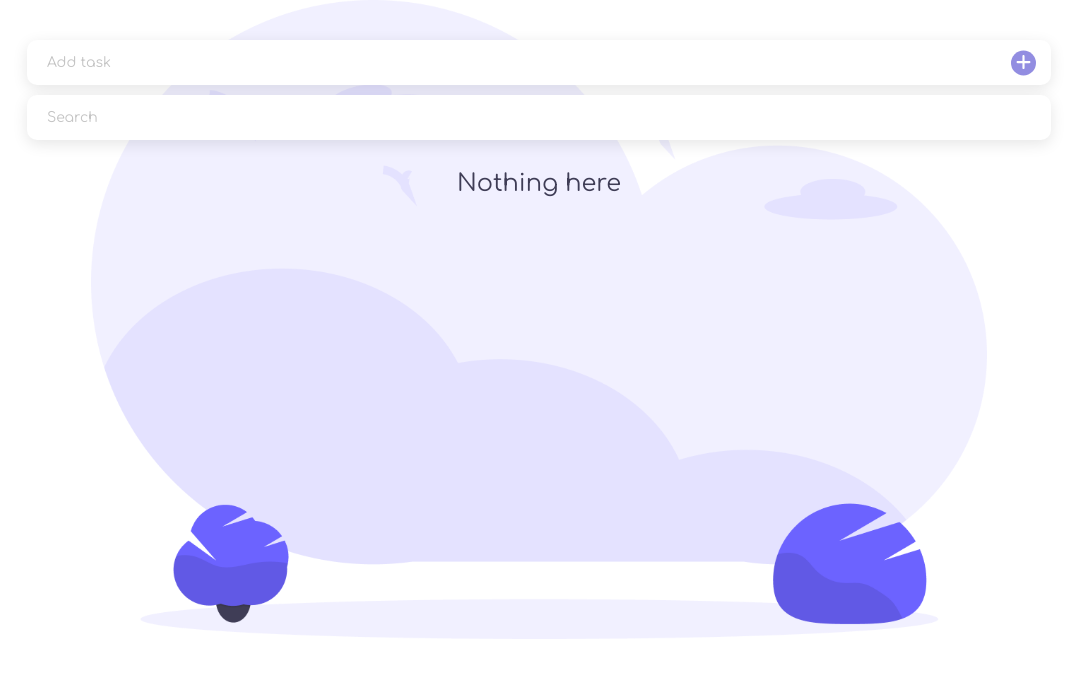
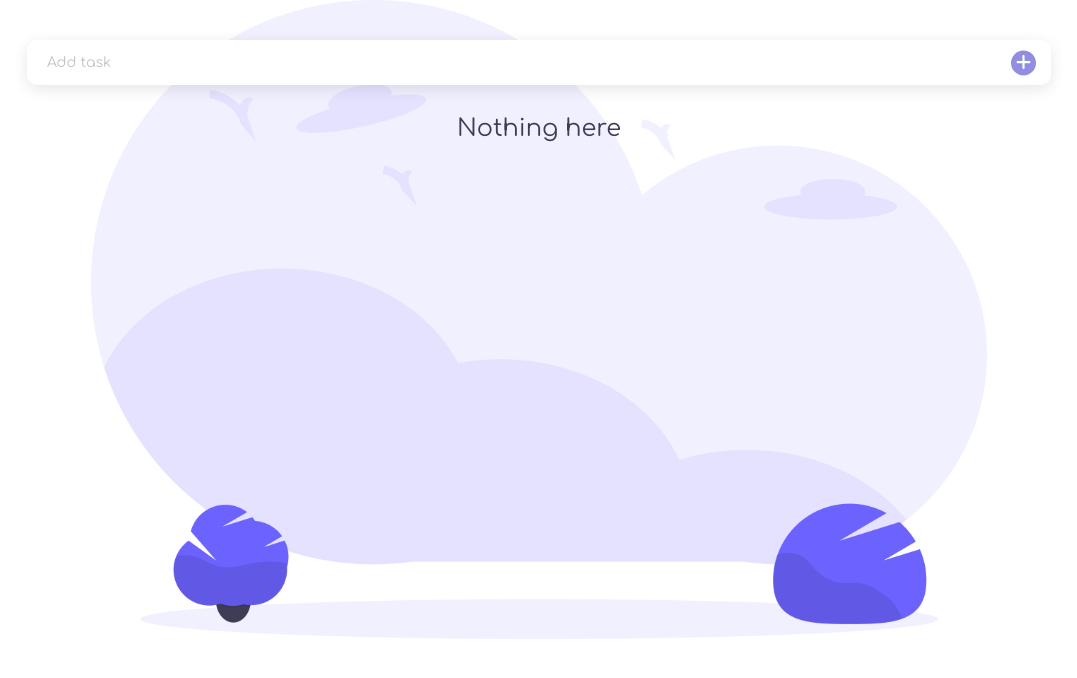
Before and after one commit to LordProche/react-todo, a React (Create React App) app: page / in a window 1280 px wide. Shown: the top 678 px of the page, without its empty margins (101-1178 px from the left). Built offline with nearby package versions, Linux system fonts and the light colour scheme.

Commit message:
Decomposition. Now input more flexible

```diff
--- a/src/App.js
+++ b/src/App.js
@@ -1,21 +1,10 @@
 import React from 'react';
-import List from "./components/List/List";
-import InputForm from "./components/InputForm/InputForm";
-import {useDispatch} from "react-redux";
-import {addTask} from "./redux/tasksSlice";
+import ControllableList from "./components/ControllableList/ControllableList";
 
 const App = () => {
-    const dispatch = useDispatch()
     return (
         <>
-            <InputForm
-                placeholder='Add task'
-                onEnter={(message) => dispatch(addTask(message))}
-                style={{marginTop: '40px'}}
-                withButton={true}
-            />
-            <InputForm placeholder='Search' onEnter={(message) => dispatch(addTask(message))} style={{marginTop: '10px'}}/>
-            <List/>
+            <ControllableList/>
         </>
     );
 };
--- /dev/null
+++ b/src/components/ControlForm/ControlForm.jsx
@@ -0,0 +1,43 @@
+import React, {useState} from 'react';
+
+import {addTask} from "../../redux/tasksSlice";
+import {useDispatch} from "react-redux";
+
+import Input from "../UI/Input/Input";
+import PlusButton from "../UI/PlusButton/PlusButton";
+
+import styles from './ControlForm.module.css';
+
+const ControlForm = () => {
+    const dispatch = useDispatch()
+    const [newTaskTitle, setNewTaskTitle] = useState('')
+
+    const createTask = () => {
+        dispatch(addTask(newTaskTitle))
+        setNewTaskTitle('')
+    }
+
+    const addTaskByEnter = (e) => {
+        if(e.key === 'Enter' && newTaskTitle){
+           createTask()
+        }
+    }
+
+    return (
+        <div className={styles.form}>
+            <Input
+                placeholder='Add task'
+                value={newTaskTitle}
+                onChange={(e) => setNewTaskTitle(e.target.value)}
+                onKeyDown={addTaskByEnter}
+                className={styles.task_input}
+            >
+                <PlusButton disabled={!newTaskTitle} onClick={createTask}/>
+            </Input>
+
+            {/*<Input placeholder='Search' onChange={(e) => console.log(e.target.value)} style={{marginTop: '10px'}}/>*/}
+        </div>
+    );
+};
+
+export default ControlForm;
--- /dev/null
+++ b/src/components/ControlForm/ControlForm.module.css
@@ -0,0 +1,22 @@
+.form{
+    width:80%;
+    margin:0 auto;
+    display:grid;
+    grid-template-columns: 1fr;
+    position: relative;
+}
+.form button{
+    position:absolute;
+    right:15px;
+    top:50%;
+    transform: translateY(-50%);
+}
+
+.task_input{
+    margin-top:40px;
+    position:relative;
+}
+
+.task_input input{
+    width:100%;
+}
--- /dev/null
+++ b/src/components/ControllableList/ControllableList.jsx
@@ -0,0 +1,14 @@
+import React from 'react';
+import List from "../List/List";
+import ControlForm from "../ControlForm/ControlForm";
+
+const ControllableList = () => {
+    return (
+        <>
+            <ControlForm/>
+            <List/>
+        </>
+    );
+};
+
+export default ControllableList;
--- a/src/components/InputForm/InputForm.jsx
+++ /dev/null
@@ -1,40 +0,0 @@
-import React, {useState} from 'react';
-import styles from './InputForm.module.css'
-import PlusButton from "../UI/PlusButton/PlusButton";
-
-const InputForm = ({placeholder, onEnter, withButton, onChange, ...props}) => {
-    const [inputText, setInputText] = useState('')
-    const addTaskByMessage = (message) => {
-        if(onEnter){
-            onEnter(message)
-            setInputText('')
-        }
-    }
-    return (
-        <div className={styles.form} {...props}>
-            <input type="text"
-                   className={styles.input}
-                   placeholder={placeholder}
-                   onChange={(e) => {
-                       setInputText(e.target.value)
-                       if(onChange){
-                           onChange(e)
-                       }
-                   }}
-                   onKeyDown={(e) => {
-                       if(e.key === 'Enter' && inputText){
-                           addTaskByMessage(inputText)
-                       }
-                   }}
-                   value={inputText}
-            />
-            {withButton ?             <
-                PlusButton disabled={!inputText} onClick={() => {addTaskByMessage(inputText)}}/>
-                :
-                null
-            }
-        </div>
-    );
-};
-
-export default InputForm;
--- /dev/null
+++ b/src/components/UI/Input/Input.jsx
@@ -0,0 +1,13 @@
+import React from 'react';
+import styles from './Input.module.css'
+
+const Input = ({children, style, className,  ...props}) => {
+    return (
+        <div style={style} className={className}>
+            <input type="text" className={styles.input} {...props}/>
+            {children}
+        </div>
+    );
+};
+
+export default Input;
--- a/src/components/InputForm/InputForm.module.css
+++ b/src/components/UI/Input/Input.module.css
@@ -1,16 +1,4 @@
-.form{
-    width:80%;
-    margin:0 auto;
-    display:grid;
-    grid-template-columns: 1fr;
-    position: relative;
-}
-.form button{
-    position:absolute;
-    right:15px;
-    top:50%;
-    transform: translateY(-50%);
-}
+
 .input{
     padding: 15px 20px;
     box-shadow: 0 4px 15px rgba(0, 0, 0, 0.1);
```
Also changed, not shown: src/components/ControllableList/ControllableList.module.css (added).
